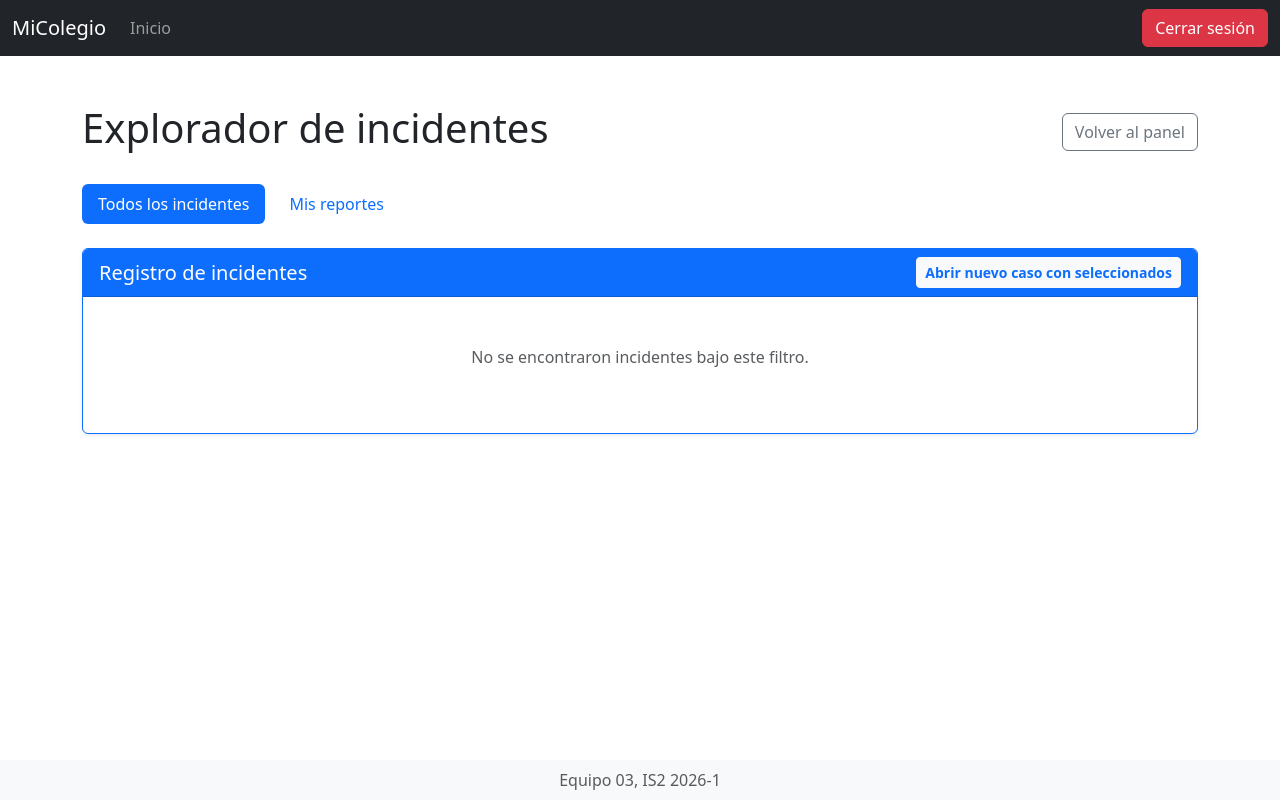
After one commit to square0108/IS2-2026-1, a Flask app: page /manager/explorarIncidentes in a window 1280 px wide. The commit adds this page. Run offline with Flask 3, Linux system fonts and the light colour scheme; the visitor is signed in with stand-in values (Sample User, id 1); data that the repository does not hold is empty.

Commit message:
Vista e implementación de Explorador de Incidentes en encargado de convivencia

```diff
--- /dev/null
+++ b/app/templates/general_explore_incidents.html
@@ -0,0 +1,79 @@
+{% extends "base.html" %}
+
+{% block title %} Explorador de Incidentes {% endblock %}
+
+{% block content %}
+<div class="container mt-5">
+    <div class="d-flex justify-content-between align-items-center mb-4">
+        <h1>Explorador de incidentes</h1>
+        <a href="{{ url_for('encargado_de_convivencia.home') }}" class="btn btn-outline-secondary">Volver al panel</a>
+    </div>
+
+    <!-- Filtros de Autoría -->
+    <ul class="nav nav-pills mb-4">
+        <li class="nav-item">
+            <a class="nav-link {% if filtro == 'todos' %}active{% endif %}" href="{{ url_for('encargado_de_convivencia.explorarIncidentes', filtro='todos') }}">Todos los incidentes</a>
+        </li>
+        <li class="nav-item ms-2">
+            <a class="nav-link {% if filtro == 'mios' %}active{% endif %}" href="{{ url_for('encargado_de_convivencia.explorarIncidentes', filtro='mios') }}">Mis reportes</a>
+        </li>
+    </ul>
+
+    <!-- El formulario envuelve la tabla y apunta a la creación de casos -->
+    <form method="POST" action="{{ url_for('encargado_de_convivencia.nuevoCaso') }}">
+        <div class="card shadow-sm border-primary">
+            <div class="card-header bg-primary text-white d-flex justify-content-between align-items-center">
+                <h5 class="mb-0">Registro de incidentes</h5>
+                <button type="submit" class="btn btn-light btn-sm fw-bold text-primary">
+                    Abrir nuevo caso con seleccionados
+                </button>
+            </div>
+
+            <div class="card-body p-0">
+                {% if incidentes %}
+                <div class="table-responsive">
+                    <table class="table table-hover align-middle mb-0">
+                        <thead class="table-light">
+                            <tr>
+                                <th scope="col" class="text-center" style="width: 50px;">✔</th>
+                                <th scope="col">Fecha</th>
+                                <th scope="col">Categoría</th>
+                                <th scope="col">Estudiantes involucrados</th>
+                                <th scope="col">Descripción</th>
+                                <th scope="col">Reportado por</th>
+                            </tr>
+                        </thead>
+                        <tbody>
+                            {% for inc in incidentes %}
+                            <tr>
+                                <td class="text-center">
+                                    <input class="form-check-input" type="checkbox" name="antecedentes_seleccionados" value="{{ inc.id }}">
+                                </td>
+                                <td><small>{{ inc.fecha_adicion.strftime('%d-%m-%Y') }}</small></td>
+                                <td>
+                                    <span class="badge bg-secondary">{{ inc.categoria | capitalize }}</span>
+                                </td>
+                                <td>
+                                    <ul class="list-unstyled mb-0">
+                                    {% for est in inc.estudiantes %}
+                                        <li><small>• {{ est.nombre_completo }}</small></li>
+                                    {% endfor %}
+                                    </ul>
+                                </td>
+                                <td><small class="text-muted">{{ inc.descripcion }}</small></td>
+                                <td><small>{{ inc.creador.nombre_completo }}</small></td>
+                            </tr>
+                            {% endfor %}
+                        </tbody>
+                    </table>
+                </div>
+                {% else %}
+                <div class="text-center py-5 text-muted">
+                    <p>No se encontraron incidentes bajo este filtro.</p>
+                </div>
+                {% endif %}
+            </div>
+        </div>
+    </form>
+</div>
+{% endblock %}
--- a/app/templates/manager_home.html
+++ b/app/templates/manager_home.html
@@ -12,7 +12,7 @@
             </a>
         </div>
         <div class="col-md-6 col-lg-3">
-            <a href="#" class="btn btn-outline-primary btn-lg w-100 py-4 fs-5 fw-semibold shadow-sm d-flex flex-column align-items-center justify-content-center h-100">
+            <a href="{{ url_for('encargado_de_convivencia.explorarIncidentes') }}" class="btn btn-outline-primary btn-lg w-100 py-4 fs-5 fw-semibold shadow-sm d-flex flex-column align-items-center justify-content-center h-100">
                 Explorar incidentes
             </a>
         </div>
--- a/app/users/manager/routes.py
+++ b/app/users/manager/routes.py
@@ -60,35 +60,62 @@ def nuevoReporte():
         return redirect(url_for('encargado_de_convivencia.nuevoReporte'))
 
 
+@manager.route('/explorarIncidentes', methods=["GET"])
+@login_required("encargado_de_convivencia")
+def explorarIncidentes():
+    # Obtenemos el filtro por GET (si no existe, por defecto es 'todos')
+    filtro = request.args.get('filtro', 'todos')
+
+    # Consultamos exclusivamente los Incidentes
+    query = Incidente.query.order_by(Incidente.fecha_adicion.desc())
+
+    # Aplicamos el filtro si el usuario quiere ver solo los suyos
+    if filtro == 'mios':
+        query = query.filter_by(creador_id=session.get('user_id'))
+
+    incidentes = query.all()
+
+    return render_template('general_explore_incidents.html', incidentes=incidentes, filtro=filtro)
+
+
 @manager.route('/nuevoCaso', methods=["GET", "POST"])
 @login_required("encargado_de_convivencia")
 def nuevoCaso():
     if request.method == "POST":
         nombre_caso = request.form.get('nombre_caso')
+        ids_seleccionados = request.form.getlist('antecedentes_seleccionados')
 
-        if not nombre_caso:
-            flash("El nombre del caso es obligatorio.", "warning")
-            return redirect(url_for('encargado_de_convivencia.nuevoCaso'))
+        # ESCENARIO 1: Guardando el caso (el usuario ingresó el nombre y apretó "Abrir Caso")
+        if nombre_caso:
+            nuevo_caso = Caso(
+                nombre=nombre_caso,
+                encargado_id=session.get('user_id')
+            )
 
-        # Inicializamos el caso. El modelo ya tiene por defecto estado='ABIERTO' y fecha actual
-        nuevo_caso = Caso(
-            nombre=nombre_caso,
-            encargado_id=session.get('user_id')
-        )
+            # Si traía incidentes preseleccionados desde el explorador, los vinculamos ahora
+            if ids_seleccionados:
+                evidencias = Antecedente.query.filter(Antecedente.id.in_(ids_seleccionados)).all()
+                for ev in evidencias:
+                    nuevo_caso.evidencias.append(ev)
 
-        try:
-            db.session.add(nuevo_caso)
-            db.session.commit()
-            flash(f"El caso '{nombre_caso}' ha sido abierto exitosamente.", "success")
-            # Redirigir a la lista de casos
-            return redirect(url_for('encargado_de_convivencia.misCasos'))
-        except Exception as e:
-            db.session.rollback()
-            flash("Ocurrió un error al intentar crear el caso.", "danger")
-            print(f"Error: {e}")
-            return redirect(url_for('encargado_de_convivencia.nuevoCaso'))
+            try:
+                db.session.add(nuevo_caso)
+                db.session.commit()
+                flash(f"El caso '{nombre_caso}' ha sido abierto y configurado exitosamente.", "success")
+                return redirect(url_for('encargado_de_convivencia.misCasos'))
+            except Exception as e:
+                db.session.rollback()
+                flash("Ocurrió un error al intentar crear el caso.", "danger")
+                print(f"Error: {e}")
+                return redirect(url_for('encargado_de_convivencia.nuevoCaso'))
 
-    return render_template('new_case.html')
+        # ESCENARIO 2: Llegando desde el Explorador (Trae IDs seleccionados, pero aún no tiene nombre de caso)
+        elif ids_seleccionados:
+            cantidad_preseleccionada = len(ids_seleccionados)
+            return render_template('new_case.html', preseleccionados=ids_seleccionados, cantidad=cantidad_preseleccionada)
+
+    # ESCENARIO 3: GET normal (El usuario apretó "Abrir nuevo caso" desde el Dashboard, sin incidentes preseleccionados)
+    return render_template('new_case.html', preseleccionados=[], cantidad=0)
 
 
 @manager.route('/misCasos', methods=["GET"])
```
Also changed, not shown: app/templates/new_case.html (+15 -2 lines).
